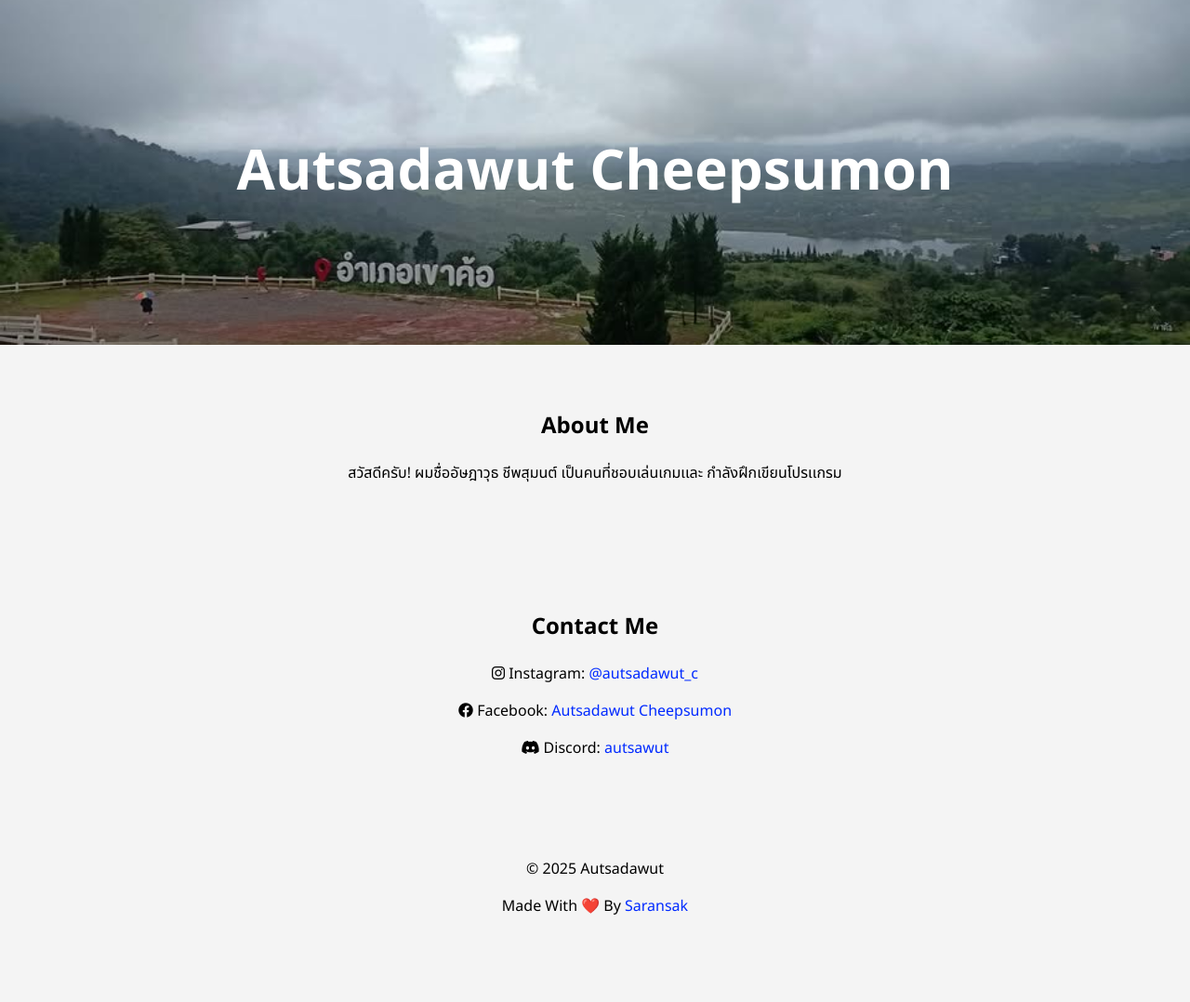
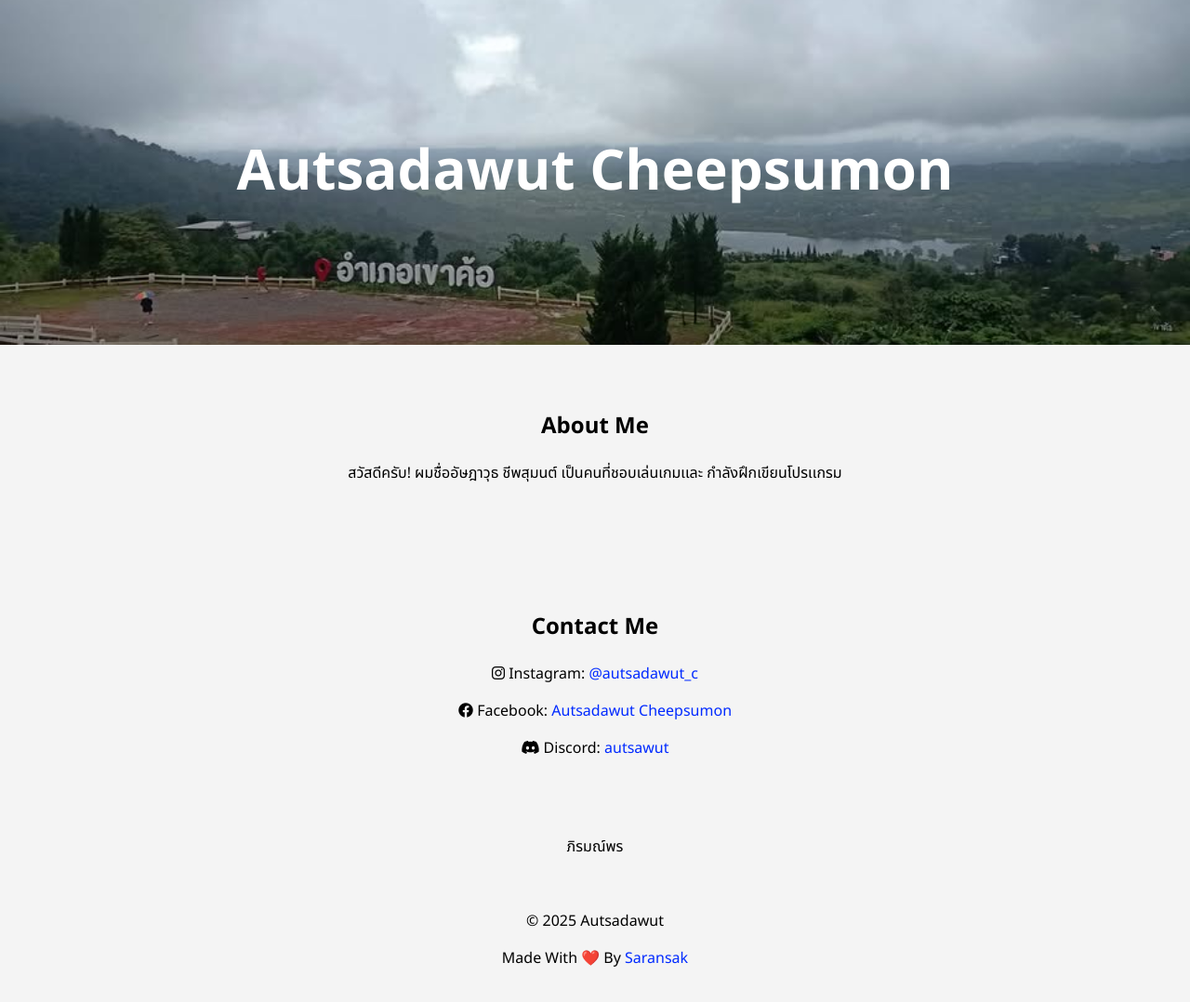
Before and after one commit to autsawut/autsawut.github.io, a plain HTML site: page index.html in a window 1280 px wide. Shown: the whole page at 93% size. Before the commit the page ends 1027 px from the top, so only its background shows below. Drawn offline with Linux system fonts and the light colour scheme; a script that the page names is missing.

Commit message:
Update index.html

```diff
--- a/index.html
+++ b/index.html
@@ -22,7 +22,7 @@
         <p><i class="fab fa-facebook"></i> Facebook: <a href="https://web.facebook.com/profile.php?id=100075224743909" target="_blank">Autsadawut Cheepsumon</a></p>
         <p><i class="fab fa-discord"></i> Discord: <a href="https://discordapp.com/users/1305083640501375010" target="_blank">autsawut</a></p>
     </section>
-
+<p>ภิรมณ์พร</p>
     <footer>
         <br>
         <p>© 2025 Autsadawut</p>  <p>Made With ❤️ By <a href="https://s4ransak.github.io" target="_blank">Saransak</a></p>
```
